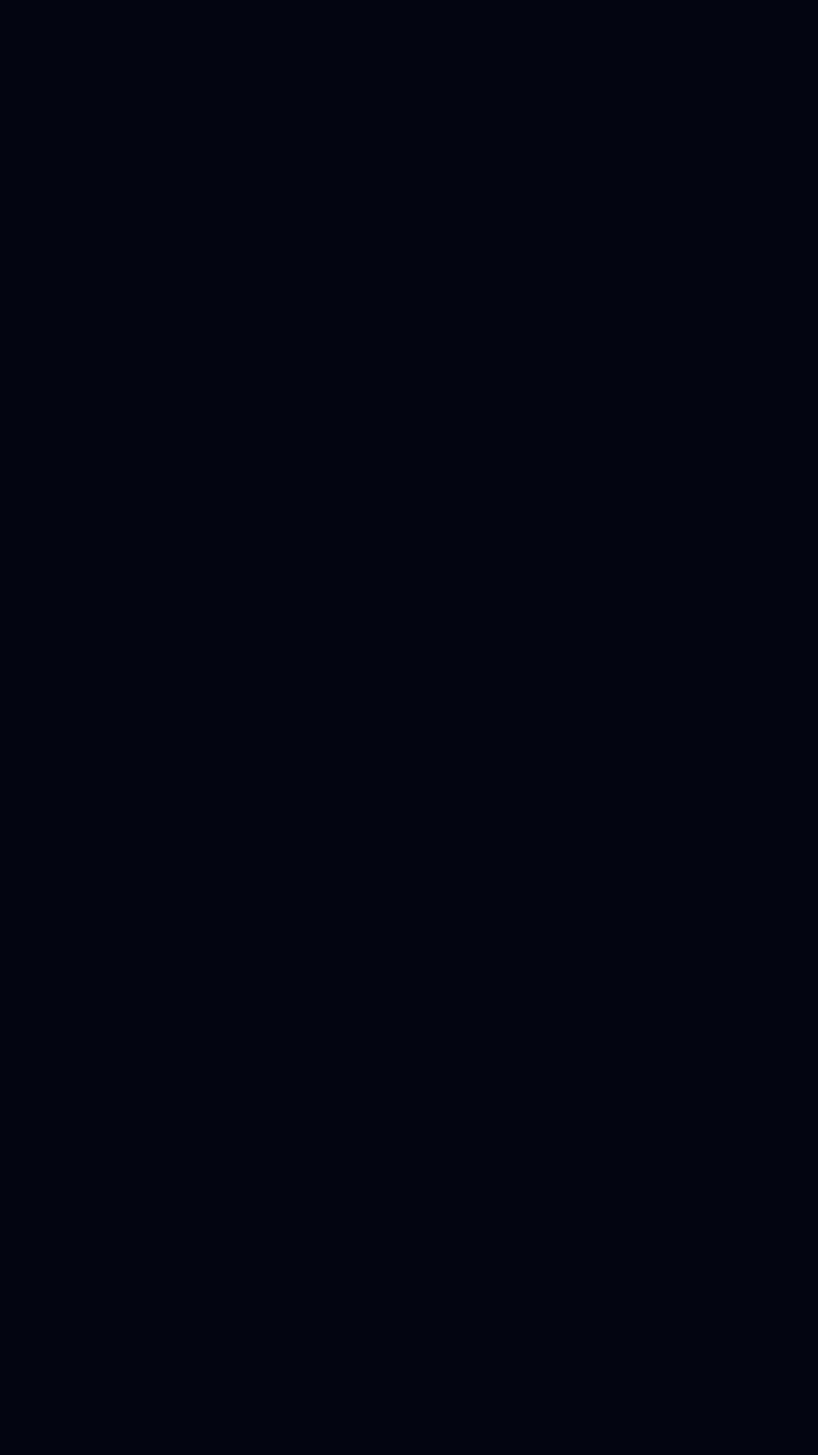
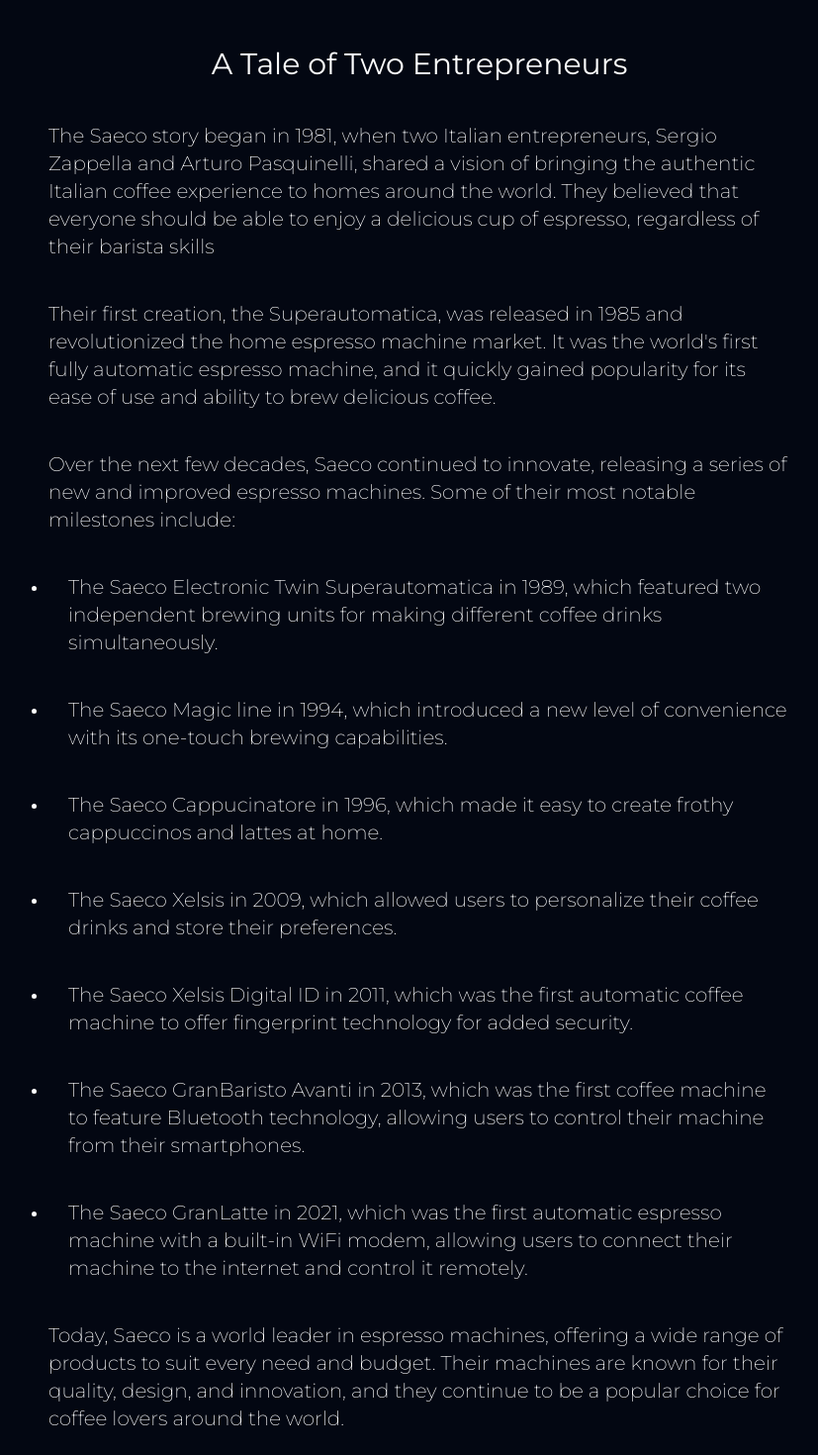
Before and after one commit to Officialibn1/Seaco, a Next.js app: page / in a window 1280 px wide. Shown: the part 2900-4370 px from the top of the page at 99% size, without its empty margins (216-1043 px from the left). Before the commit the page ends 2771 px from the top, so only its background shows below. Built offline with nearby package versions, Linux system fonts and the light colour scheme.

Commit message:
About use complete

```diff
--- a/app/page.tsx
+++ b/app/page.tsx
@@ -1,3 +1,4 @@
+import AboutUs from "@/components/AboutUs";
 import Hero from "@/components/Hero";
 import SeacoSeries from "@/components/SeacoSeries";
 
@@ -9,6 +10,9 @@
 
 			{/* Series Section */}
 			<SeacoSeries />
+
+			{/* ABOUT SECTION */}
+			<AboutUs />
 		</div>
 	);
 }
--- /dev/null
+++ b/components/AboutUs.tsx
@@ -0,0 +1,99 @@
+import React from "react";
+
+const AboutUs = () => {
+	return (
+		<div className='w-full  my-20 px-5 lg:px-0'>
+			<h1 className='text-3xl lg:text-4xl font-normal text-center'>
+				About Seaco
+			</h1>
+
+			{/* ABOUT TITLE */}
+			<h1 className='text-2xl lg:text-3xl mt-14 font-normal text-center'>
+				A Tale of Two Entrepreneurs
+			</h1>
+
+			{/* FIRST PARAGRAPH */}
+			<p className='text-lg lg:text-xl font-extralight mt-10 lg:w-[750px] mx-auto'>
+				The Saeco story began in 1981, when two Italian entrepreneurs, Sergio
+				Zappella and Arturo Pasquinelli, shared a vision of bringing the
+				authentic Italian coffee experience to homes around the world. They
+				believed that everyone should be able to enjoy a delicious cup of
+				espresso, regardless of their barista skills
+			</p>
+
+			{/* SECOND PARAGRAPH */}
+			<p className='text-lg lg:text-xl font-extralight mt-10 lg:w-[750px] mx-auto'>
+				Their first creation, the Superautomatica, was released in 1985 and
+				revolutionized the home espresso machine market. It was the world&apos;s
+				first fully automatic espresso machine, and it quickly gained popularity
+				for its ease of use and ability to brew delicious coffee.
+			</p>
+
+			{/* THIRD PARAGRAPH */}
+			<p className='text-lg lg:text-xl font-extralight mt-10 lg:w-[750px] mx-auto'>
+				Over the next few decades, Saeco continued to innovate, releasing a
+				series of new and improved espresso machines. Some of their most notable
+				milestones include:
+			</p>
+
+			{/* LISTS */}
+			<ul className='list-disc list-outside  lg:w-[750px] mx-auto'>
+				<li>
+					<p className='pl-5 text-lg lg:text-xl font-extralight mt-10 lg:w-[750px] mx-auto'>
+						The Saeco Electronic Twin Superautomatica in 1989, which featured
+						two independent brewing units for making different coffee drinks
+						simultaneously.
+					</p>
+				</li>
+				<li>
+					<p className='pl-5 text-lg lg:text-xl font-extralight mt-10 lg:w-[750px] mx-auto'>
+						The Saeco Magic line in 1994, which introduced a new level of
+						convenience with its one-touch brewing capabilities.
+					</p>
+				</li>
+				<li>
+					<p className='pl-5 text-lg lg:text-xl font-extralight mt-10 lg:w-[750px] mx-auto'>
+						The Saeco Cappucinatore in 1996, which made it easy to create frothy
+						cappuccinos and lattes at home.
+					</p>
+				</li>
+				<li>
+					<p className='pl-5 text-lg lg:text-xl font-extralight mt-10 lg:w-[750px] mx-auto'>
+						The Saeco Xelsis in 2009, which allowed users to personalize their
+						coffee drinks and store their preferences.
+					</p>
+				</li>
+				<li>
+					<p className='pl-5 text-lg lg:text-xl font-extralight mt-10 lg:w-[750px] mx-auto'>
+						The Saeco Xelsis Digital ID in 2011, which was the first automatic
+						coffee machine to offer fingerprint technology for added security.
+					</p>
+				</li>
+				<li>
+					<p className='pl-5 text-lg lg:text-xl font-extralight mt-10 lg:w-[750px] mx-auto'>
+						The Saeco GranBaristo Avanti in 2013, which was the first coffee
+						machine to feature Bluetooth technology, allowing users to control
+						their machine from their smartphones.
+					</p>
+				</li>
+				<li>
+					<p className='pl-5 text-lg lg:text-xl font-extralight mt-10 lg:w-[750px] mx-auto'>
+						The Saeco GranLatte in 2021, which was the first automatic espresso
+						machine with a built-in WiFi modem, allowing users to connect their
+						machine to the internet and control it remotely.
+					</p>
+				</li>
+			</ul>
+
+			{/* FORTH PARAGRAPH */}
+			<p className='text-lg lg:text-xl font-extralight mt-10 lg:w-[750px] mx-auto'>
+				Today, Saeco is a world leader in espresso machines, offering a wide
+				range of products to suit every need and budget. Their machines are
+				known for their quality, design, and innovation, and they continue to be
+				a popular choice for coffee lovers around the world.
+			</p>
+		</div>
+	);
+};
+
+export default AboutUs;
```
Also changed, not shown: components/styles/Hero.css (deleted, +0 -7 lines).
